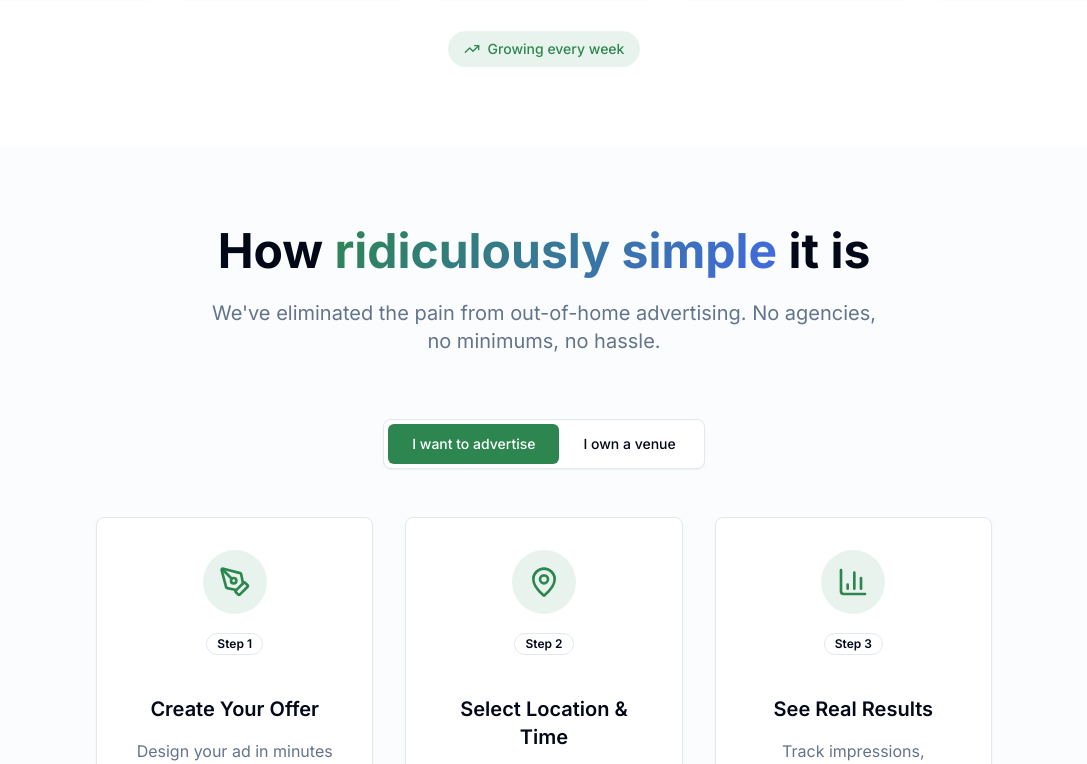
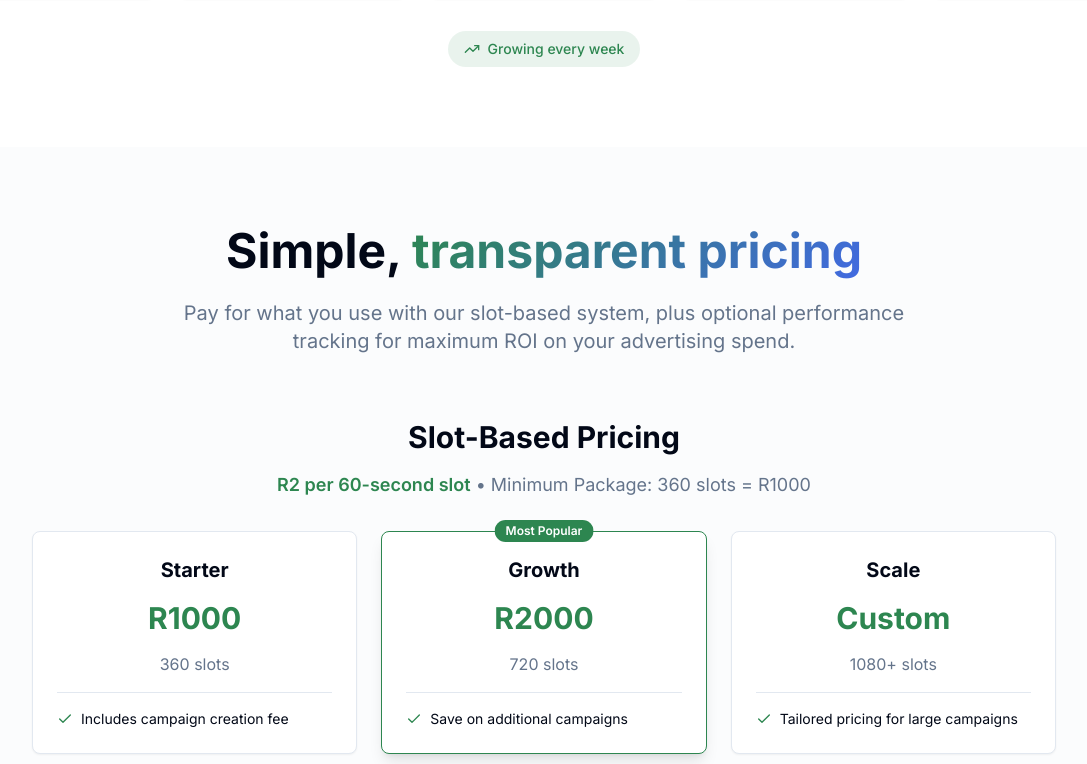
Before and after one commit to Stoksweet/space-time-signals, a React (Vite) app: page / in a window 1280 px wide. Shown: the part 2036-2800 px from the top of the page, without its empty margins (96-1183 px from the left). Built offline with nearby package versions, Linux system fonts and the light colour scheme.

Commit message:
Add Pricing Section and Update Footer
Adds a new pricing section to the landing page, detailing slot-based pricing and commission on conversion models. Updates the footer with the specified contact information (email and social media handle) and removes the logo animation.

```diff
--- a/src/components/Footer.tsx
+++ b/src/components/Footer.tsx
@@ -1,4 +1,4 @@
-import { Mail, Phone, MapPin } from "lucide-react";
+import { Mail } from "lucide-react";
 
 export const Footer = () => {
   return (
@@ -47,15 +47,11 @@ export const Footer = () => {
             <div className="space-y-3 text-sm text-muted-foreground">
               <div className="flex items-center gap-2">
                 <Mail className="h-4 w-4" />
-                <span>hello@spacetime.ads</span>
+                <span>team@spacetimadvertising.com</span>
               </div>
               <div className="flex items-center gap-2">
-                <Phone className="h-4 w-4" />
-                <span>+1 (555) 123-4567</span>
-              </div>
-              <div className="flex items-center gap-2">
-                <MapPin className="h-4 w-4" />
-                <span>San Francisco, CA</span>
+                <span className="text-base">@</span>
+                <span>@spacetimeads</span>
               </div>
             </div>
           </div>
--- a/src/components/HeroSection.tsx
+++ b/src/components/HeroSection.tsx
@@ -24,7 +24,7 @@ export const HeroSection = ({ onJoinWaitlist }: HeroSectionProps) => {
             <img
               src="/lovable-uploads/dad7dc46-c8e6-4569-8adf-de90c87a4fe3.png"
               alt="Space Time Advertising"
-              className="w-24 h-24 md:w-32 md:h-32 animate-pulse hover:animate-none transition-all duration-300"
+              className="w-24 h-24 md:w-32 md:h-32"
             />
           </div>
 
--- /dev/null
+++ b/src/components/PricingSection.tsx
@@ -0,0 +1,142 @@
+import { Card } from "@/components/ui/card";
+import { Badge } from "@/components/ui/badge";
+import { Check, Star, Zap, Target, BarChart3 } from "lucide-react";
+
+export const PricingSection = () => {
+  const slotPackages = [
+    {
+      name: "Starter",
+      slots: "360 slots",
+      cost: "R1000",
+      notes: "Includes campaign creation fee",
+      popular: false,
+    },
+    {
+      name: "Growth",
+      slots: "720 slots",
+      cost: "R2000",
+      notes: "Save on additional campaigns",
+      popular: true,
+    },
+    {
+      name: "Scale",
+      slots: "1080+ slots",
+      cost: "Custom",
+      notes: "Tailored pricing for large campaigns",
+      popular: false,
+    },
+  ];
+
+  const conversionFeatures = [
+    {
+      icon: Target,
+      feature: "QR Code Scans (PPQR)",
+      model: "Pay-per-QR",
+      rate: "5%",
+      condition: "avg. item < R1000",
+    },
+    {
+      icon: Zap,
+      feature: "Website Clicks (PPC)",
+      model: "Pay-per-click",
+      rate: "5%",
+      condition: "avg. item < R1000",
+    },
+    {
+      icon: BarChart3,
+      feature: "Promo Codes Used (PPPC)",
+      model: "Pay-per-promo-code",
+      rate: "5%",
+      condition: "avg. item < R1000",
+    },
+    {
+      icon: Star,
+      feature: "High-Value Campaigns",
+      model: "Dynamic Rate",
+      rate: "Auto-generated",
+      condition: "≥ R1000 item cost + negotiable",
+    },
+  ];
+
+  return (
+    <section className="py-20 bg-muted/30">
+      <div className="container mx-auto px-6">
+        <div className="text-center mb-16">
+          <h2 className="text-4xl md:text-5xl font-bold mb-6">
+            Simple,{" "}
+            <span className="text-transparent bg-gradient-brand bg-clip-text">
+              transparent pricing
+            </span>
+          </h2>
+          <p className="text-xl text-muted-foreground max-w-3xl mx-auto">
+            Pay for what you use with our slot-based system, plus optional performance tracking
+            for maximum ROI on your advertising spend.
+          </p>
+        </div>
+
+        {/* Model 1: Slot-Based Pricing */}
+        <div className="mb-16">
+          <div className="text-center mb-8">
+            <h3 className="text-2xl md:text-3xl font-bold mb-4">Slot-Based Pricing</h3>
+            <p className="text-lg text-muted-foreground">
+              <span className="font-semibold text-primary">R2 per 60-second slot</span> • Minimum Package: 360 slots = R1000
+            </p>
+          </div>
+
+          <div className="grid md:grid-cols-3 gap-6 max-w-5xl mx-auto">
+            {slotPackages.map((pkg, index) => (
+              <Card key={index} className={`p-6 relative ${pkg.popular ? 'border-primary shadow-lg' : ''}`}>
+                {pkg.popular && (
+                  <Badge className="absolute -top-3 left-1/2 transform -translate-x-1/2 bg-primary">
+                    Most Popular
+                  </Badge>
+                )}
+                <div className="text-center space-y-4">
+                  <h4 className="text-xl font-bold">{pkg.name}</h4>
+                  <div className="text-3xl font-bold text-primary">{pkg.cost}</div>
+                  <div className="text-muted-foreground">{pkg.slots}</div>
+                  <div className="pt-4 border-t">
+                    <div className="flex items-center gap-2 text-sm">
+                      <Check className="h-4 w-4 text-st-green" />
+                      <span>{pkg.notes}</span>
+                    </div>
+                  </div>
+                </div>
+              </Card>
+            ))}
+          </div>
+        </div>
+
+        {/* Model 2: Commission on Conversion */}
+        <div>
+          <div className="text-center mb-8">
+            <h3 className="text-2xl md:text-3xl font-bold mb-4">Commission on Conversion</h3>
+            <p className="text-lg text-muted-foreground">
+              Applied in addition to slot-based pricing • Tracked via platform analytics
+            </p>
+          </div>
+
+          <div className="grid md:grid-cols-2 lg:grid-cols-4 gap-6 max-w-6xl mx-auto">
+            {conversionFeatures.map((feature, index) => (
+              <Card key={index} className="p-6">
+                <div className="space-y-4">
+                  <div className="flex items-center gap-3">
+                    <feature.icon className="h-6 w-6 text-primary" />
+                    <h5 className="font-semibold text-sm">{feature.feature}</h5>
+                  </div>
+                  <div className="space-y-2">
+                    <div className="text-xs text-muted-foreground uppercase tracking-wide">
+                      {feature.model}
+                    </div>
+                    <div className="text-xl font-bold text-primary">{feature.rate}</div>
+                    <div className="text-xs text-muted-foreground">{feature.condition}</div>
+                  </div>
+                </div>
+              </Card>
+            ))}
+          </div>
+        </div>
+      </div>
+    </section>
+  );
+};
--- a/src/components/SpaceTimeLanding.tsx
+++ b/src/components/SpaceTimeLanding.tsx
@@ -1,6 +1,7 @@
 import { useState } from "react";
 import { HeroSection } from "./HeroSection";
 import { CoverageSection } from "./CoverageSection";
+import { PricingSection } from "./PricingSection";
 import { HowItWorksSection } from "./HowItWorksSection";
 import { SignupForm } from "./SignupForm";
 import { Footer } from "./Footer";
@@ -16,6 +17,7 @@ export const SpaceTimeLanding = () => {
     <div className="min-h-screen">
       <HeroSection onJoinWaitlist={handleJoinWaitlist} />
       <CoverageSection />
+      <PricingSection />
       <HowItWorksSection />
       <Footer />
 
```
Also changed, not shown: 1 other file (tests, documents, lock files or other folders).
